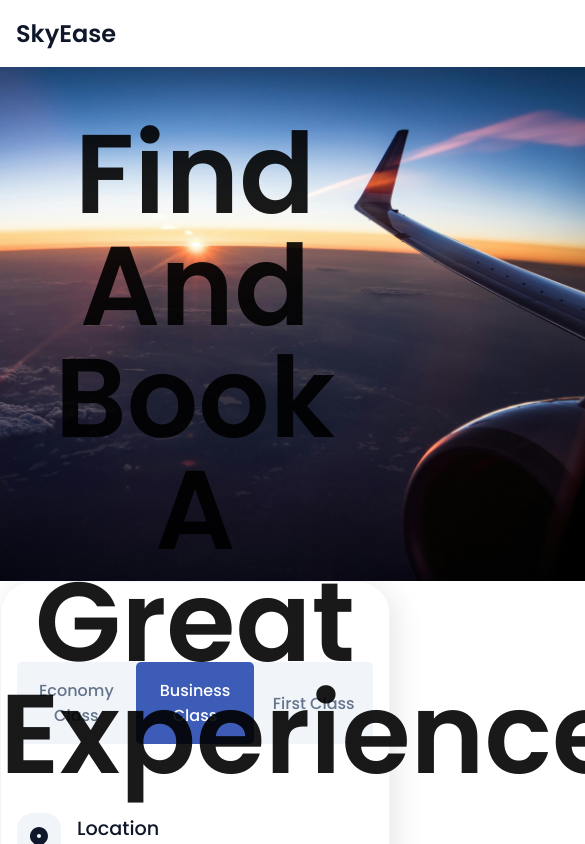
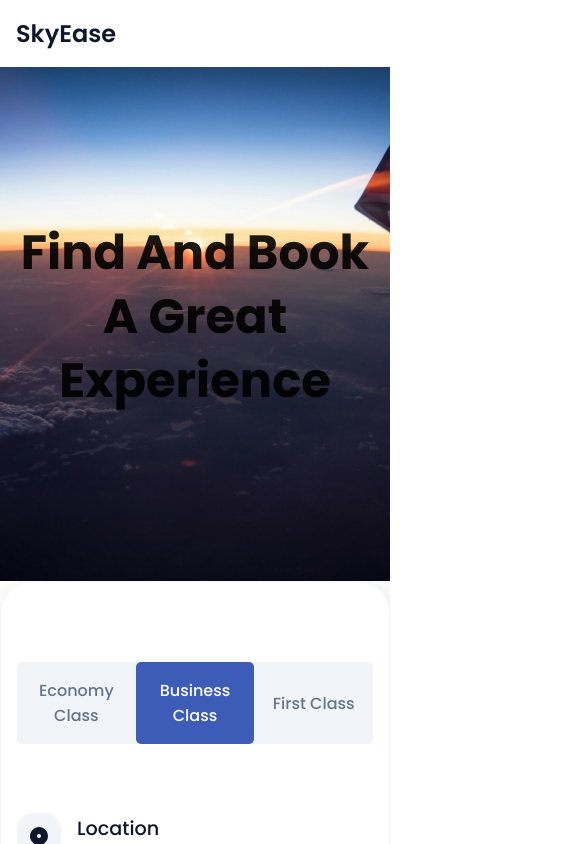
Before and after one commit to Megamind0407/SkyEase, a React (Create React App) app: page / in a window 390 px wide. Shown: the top 844 px of the page, 585 px wide, since content can reach past the window. Built offline with nearby package versions, Linux system fonts and the light colour scheme.

Commit message:
Add responsive changes

```diff
--- a/src/style.css
+++ b/src/style.css
@@ -17,8 +17,9 @@
     box-sizing: border-box;
 }
 
-body {
+html, body {
     font-family: "Poppins", sans-serif;
+    overflow-x: hidden;
 }
 
 .section__container {
@@ -553,6 +554,13 @@ nav {
         display: none;
     }
 
+    .header_text{
+        font-size: 3rem;
+        line-height: 4rem;
+        font-weight: 700;
+        top: 50%;
+    }
+
     .header__container img {
         min-width: 900px;
         margin-left: 50%;
```
